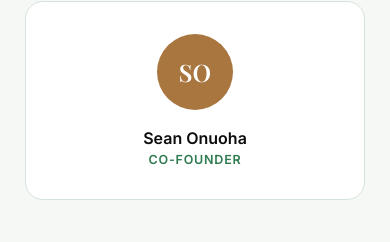
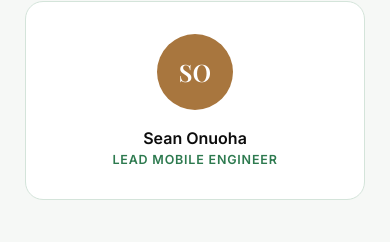
Before and after one commit to ducharmemarc08-sketch/Verdct-Website, a website: page index.html in a window 390 px wide. Shown: the part 7323-7565 px from the top of the page. Drawn offline with nearby package versions, Linux system fonts and the light colour scheme; a web font is replaced by a local one.

Commit message:
Update team title for Sean Onuoha to Lead Mobile Engineer
Co-Authored-By: Claude Sonnet 5 <noreply@anthropic.com>

```diff
--- a/index.html
+++ b/index.html
@@ -510,7 +510,7 @@ footer{border-top:1px solid var(--bdr);padding:36px 6vw;display:flex;align-items
     <div class="team-card">
       <div class="team-avatar" style="background:#a8763e">SO</div>
       <div class="team-name">Sean Onuoha</div>
-      <div class="team-role">Co-Founder</div>
+      <div class="team-role">Lead Mobile Engineer</div>
     </div>
   </div>
 </section>
```
